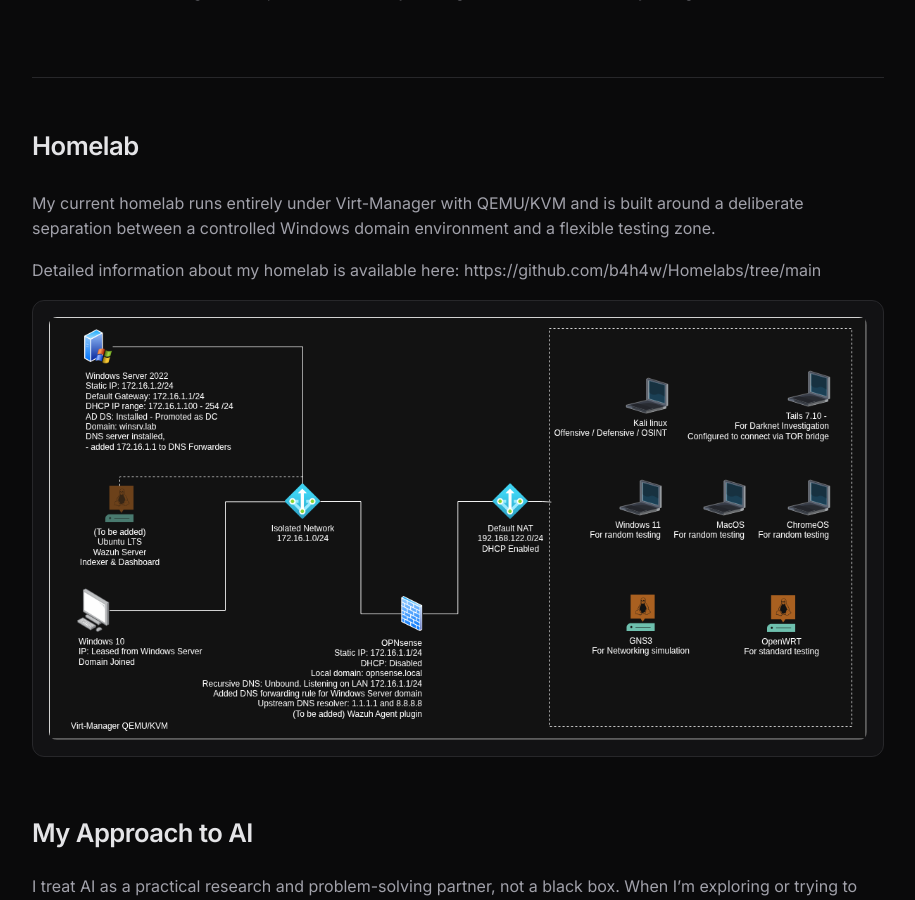
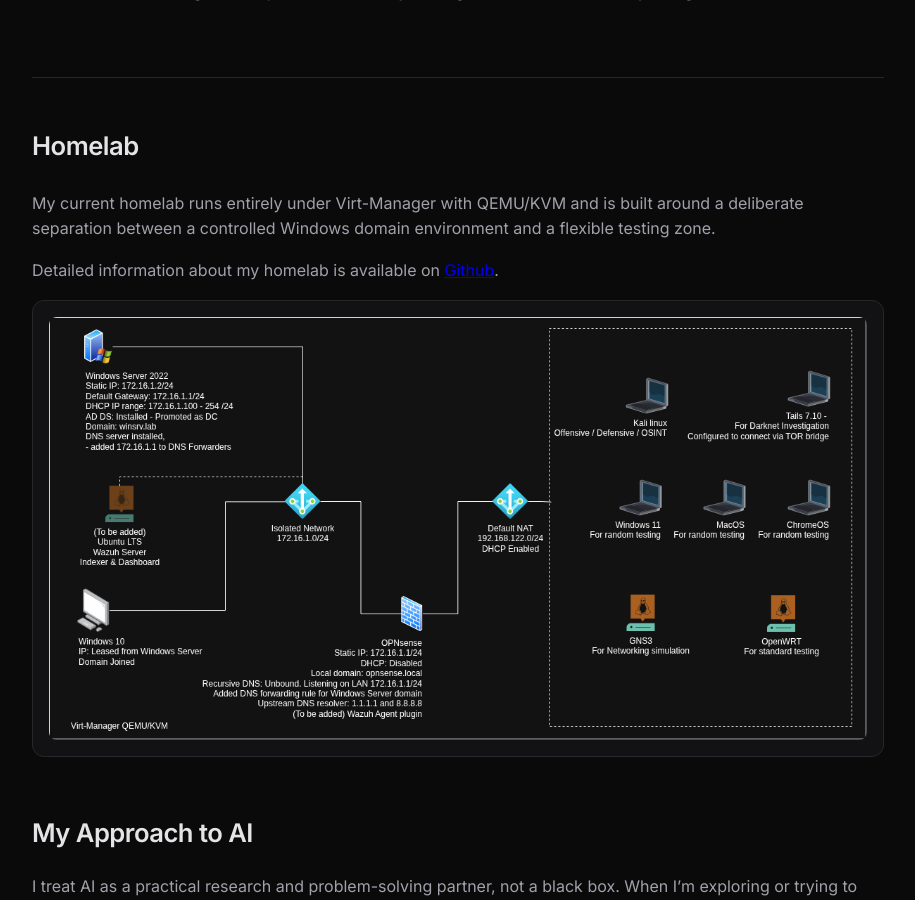
Before and after one commit to b4h4w/b4h4w.github.io, a Jekyll site: the page built from index.md, in a window 1280 px wide and 900 px high, scrolled down 528 px. Shown: the whole window, without its empty margins (182-1097 px from the left). Built offline with Jekyll 4.4.1, drawn with Linux system fonts in a browser that asks for light colours.

Commit message:
Corrected link format

```diff
--- a/_includes/homelab.md
+++ b/_includes/homelab.md
@@ -2,5 +2,5 @@
   My current homelab runs entirely under Virt-Manager with QEMU/KVM and is built around a deliberate separation between a controlled Windows domain environment and a flexible testing zone.
 </p>
 <p style="color: var(--text-muted); margin-bottom: 1rem;">
-  Detailed information about my homelab is available here: https://github.com/b4h4w/Homelabs/tree/main
+  Detailed information about my homelab is available on <a href="https://github.com/b4h4w/Homelabs/tree/main">Github</a>.
 </p>
```
